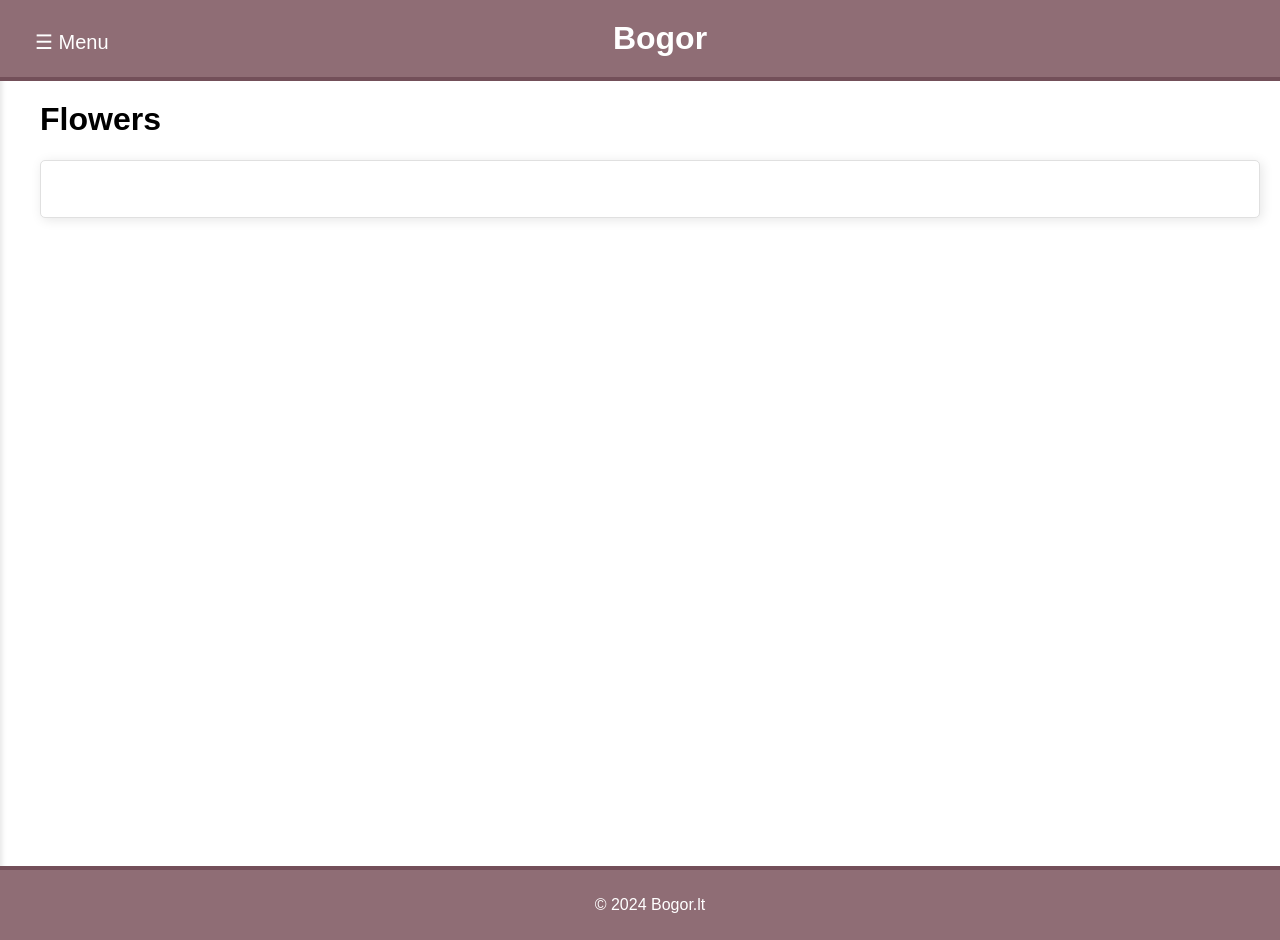
After one commit to EvelinaBog/BogorShop, a Django app: page /flowers/ in a window 1280 px wide. The commit adds this page. Run offline with Django 5.2, Linux system fonts and the light colour scheme; data that the repository does not hold is empty.

Commit message:
Small fix and dropdown menu added, but not done

```diff
--- a/mysite/shop/templates/base.html
+++ b/mysite/shop/templates/base.html
@@ -3,14 +3,14 @@
 <head>
     <meta charset="UTF-8">
     <meta name="viewport" content="width=device-width, initial-scale=1.0">
-    <title>{% block title %}Satino Rožių Puokštės{% endblock %}</title>
+    <title>Satino Rožių Puokštės</title>
     <style>
         body {
             font-family: Arial, sans-serif;
             margin: 0;
             padding: 0;
             box-sizing: border-box;
-            background-color: #EAD7DB;
+            background-color: #FFFFFF;
         }
 
         header {
@@ -21,7 +21,7 @@
             border-bottom: 4px solid #734F59;
             position: fixed;
             width: 100%;
-            z-index: 1500; /* Ensure header is above menu */
+            z-index: 1500;
         }
 
         header h1 {
@@ -31,14 +31,14 @@
         nav {
             background-color: #8F6D75;
             width: 200px;
-            height: 100vh;
             position: fixed;
             top: 0;
-            left: -200px; /* Hide the menu initially */
-            padding-top: 80px; /* Adjust padding to be below the header */
+            left: -200px;
+            height: 100%;
+            padding-top: 80px;
             box-shadow: 2px 0 5px rgba(0, 0, 0, 0.1);
-            transition: left 0.3s; /* Smooth slide effect */
-            z-index: 1000; /* Ensure the menu is below header and footer */
+            transition: left 0.3s;
+            z-index: 1000;
         }
 
         nav a {
@@ -53,10 +53,55 @@
             background-color: #734F59;
         }
 
+        .dropdown {
+            position: relative;
+        }
+
+        .dropdown-toggle {
+            background-color: #8F6D75;
+            color: white;
+            border: none;
+            padding: 15px 20px;
+            cursor: pointer;
+            display: block;
+            text-align: left;
+            transition: background-color 0.3s;
+        }
+
+        .dropdown-toggle:hover {
+            background-color: #734F59;
+        }
+
+        .dropdown-content {
+            max-height: 0;
+            overflow: hidden;
+            transition: max-height 0.3s ease-out;
+            background-color: #8F6D75;
+            color: white;
+            padding: 0;
+        }
+
+        .dropdown-content.show {
+            max-height: 300px; /* Adjust based on content size */
+            padding: 15px;
+        }
+
+        .dropdown-content a {
+            padding: 12px 0;
+            text-decoration: none;
+            display: block;
+            color: white;
+        }
+
+        .dropdown-content a:hover {
+            background-color: #734F59;
+        }
+
         .container {
-            margin-left: 20px; /* Adjust margin when the menu is hidden */
+            margin-left: 20px;
             padding: 20px;
-            padding-top: 80px; /* Add padding-top to avoid content hiding behind header */
+            padding-top: 80px; /* Adjusted to account for fixed header */
+            transition: margin-left 0.3s; /* Smooth transition when menu is toggled */
         }
 
         .card {
@@ -92,7 +137,7 @@
             position: fixed;
             bottom: 0;
             width: 100%;
-            z-index: 1500; /* Ensure footer is above menu */
+            z-index: 1500;
         }
 
         .menu-toggle {
@@ -105,7 +150,7 @@
             padding: 10px 15px;
             cursor: pointer;
             font-size: 20px;
-            z-index: 1500; /* Ensure the button is on top */
+            z-index: 1500;
         }
     </style>
 </head>
@@ -116,12 +161,18 @@
     <button class="menu-toggle" onclick="toggleMenu()">☰ Menu</button>
     <nav id="menu">
         <a href="#">Pagrindinis</a>
-        <a href="#">Užsakymai</a>
-        <a href="#">Pirkinių krepšelis</a>
-        <a href="#">Dekoracijos</a>
+        <div class="dropdown">
+            <button class="dropdown-toggle" onclick="toggleDropdown()">Produktai</button>
+            <div class="dropdown-content" id="dropdownMenu">
+                <a href="#">Puokštės</a>
+                <a href="#">Gėlės</a>
+                <a href="#">Dovanų dėžutės</a>
+            </div>
+        </div>
     </nav>
     <div class="container">
         {% block content %}
+        <!-- Your dynamic content goes here -->
         {% endblock %}
     </div>
     <footer>
@@ -131,12 +182,31 @@
     <script>
         function toggleMenu() {
             var menu = document.getElementById('menu');
+            var container = document.querySelector('.container');
             if (menu.style.left === '-200px') {
                 menu.style.left = '0';
-                document.querySelector('.container').style.marginLeft = '220px'; // Adjust the container margin
+                container.style.marginLeft = '220px'; // Adjust margin-left to make space for the menu
             } else {
                 menu.style.left = '-200px';
-                document.querySelector('.container').style.marginLeft = '20px'; // Reset the container margin
+                container.style.marginLeft = '20px'; // Reset margin-left when menu is hidden
+            }
+        }
+
+        function toggleDropdown() {
+            var dropdown = document.getElementById('dropdownMenu');
+            dropdown.classList.toggle('show');
+        }
+
+        // Close dropdown if user clicks outside of it
+        window.onclick = function(event) {
+            if (!event.target.matches('.dropdown-toggle')) {
+                var dropdowns = document.getElementsByClassName("dropdown-content");
+                for (var i = 0; i < dropdowns.length; i++) {
+                    var openDropdown = dropdowns[i];
+                    if (openDropdown.classList.contains('show')) {
+                        openDropdown.classList.remove('show');
+                    }
+                }
             }
         }
     </script>
--- /dev/null
+++ b/mysite/shop/templates/flowers.html
@@ -0,0 +1,18 @@
+{% extends "base.html" %}
+
+{% block title %}Pagrindinis{% endblock %}
+
+{% block content %}
+<h1 class="my-4">Flowers</h1>
+<div class="card shadow-sm mb-4">
+    <div class="card-body">
+        <ul class="list-unstyled">
+            {% for flower in flower.color_set.all %}
+            <li style=" text-align: center">{{ flowers.color }}</li>
+            {% endfor %}
+        </ul>
+    </div>
+</div>
+
+
+{% endblock %}
--- a/mysite/shop/urls.py
+++ b/mysite/shop/urls.py
@@ -5,6 +5,7 @@ from django.conf.urls.static import static
 
 urlpatterns = [
     path('', views.index, name='index'),
+    path('flowers/', views.flower, name='flowers')
 ]
 if settings.DEBUG:
     urlpatterns += static(settings.MEDIA_URL, document_root=settings.MEDIA_ROOT)
--- a/mysite/shop/views.py
+++ b/mysite/shop/views.py
@@ -1,5 +1,5 @@
 from django.shortcuts import render, redirect
-from .models import Order
+from .models import Order, Products
 from .forms import ImageUploadForm
 from .models import UploadedImage
 # Create your views here.
@@ -28,4 +28,13 @@ def index(request):
     return render(request, template_name='index.html', context=context)
 
 
-def order(request):
+def flower(request):
+    flowers = Products.objects.all()
+    color = [flower.color for flower in flowers]
+
+
+    context = {
+        'color': color,
+    }
+
+    return render(request, template_name='flowers.html', context=context)
```
Also changed, not shown: mysite/shop/templates/index.html (+21 -17 lines).
